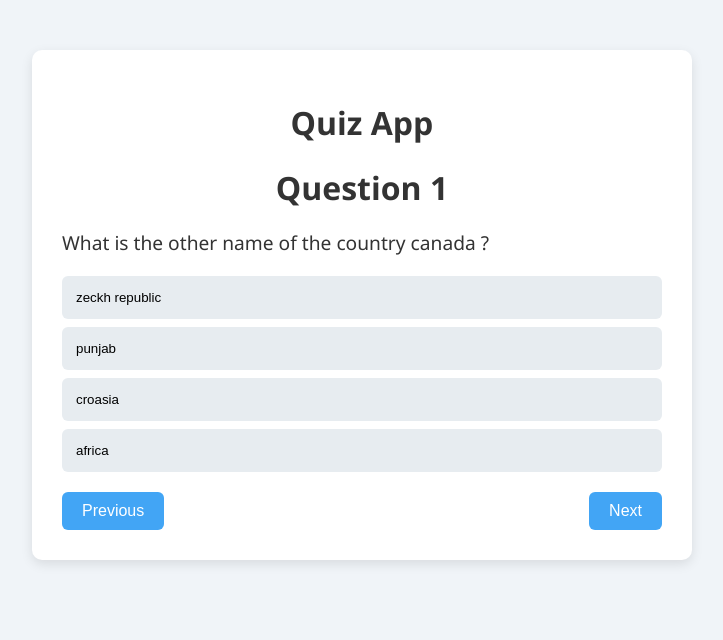
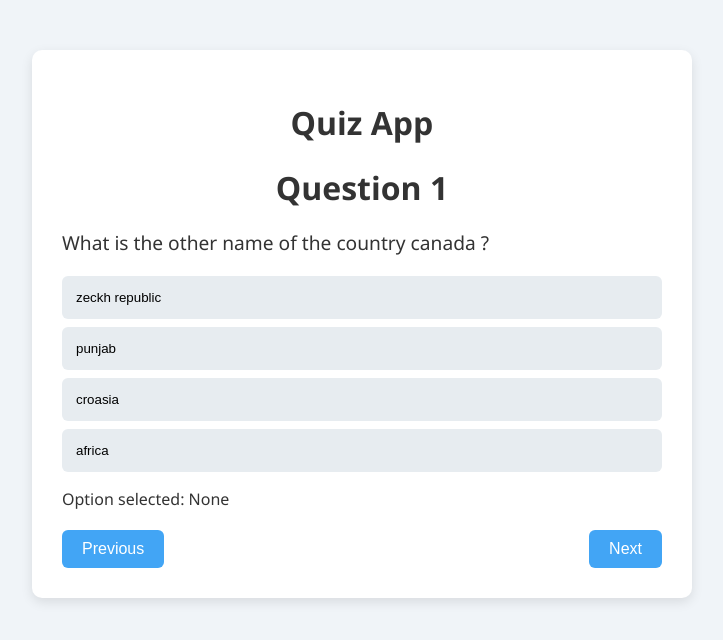
Before and after one commit to Het-477/quiz-app-react, a React (Vite) app: page / in a window 1280 px wide. Shown: the top 640 px of the page, without its empty margins (278-1001 px from the left). Built offline with nearby package versions, Linux system fonts and the light colour scheme.

Commit message:
feat: add state for displaying selected option

```diff
--- a/src/components/quiz.jsx
+++ b/src/components/quiz.jsx
@@ -1,3 +1,5 @@
+import { useState } from "react";
+
 function Quiz() {
     const questionBank = [
         {
@@ -15,15 +17,29 @@ function Quiz() {
             options: ["All", "java", "brainFuck", "javascript"],
             answer: "All"
         }
-    ]
+    ];
+
+    // used to change & display the value of selected option
+    const [selectedOption, setSelectedOption] = useState("None");
+
+    function handleSelectOption(option) {
+        // console.log(option)
+        setSelectedOption(option)
+    }
 
     return (<>
         <div>
             <h1>Question 1</h1>
             <p className="question">{questionBank[0].question}</p>
             {questionBank[0].options.map(option => (
-                <button className="option">{option}</button>
+                // `map()` displays all the options
+                <button className="option"
+                    onClick={() => handleSelectOption(option)}>
+                    {option}</button>
+                // when passing an argument in a function in jsx we need to do `() => func(args...)`
             ))}
+
+            <p>Option selected: {selectedOption}</p>
 
             <div className="nav-buttons">
                 <button>Previous</button>
```
